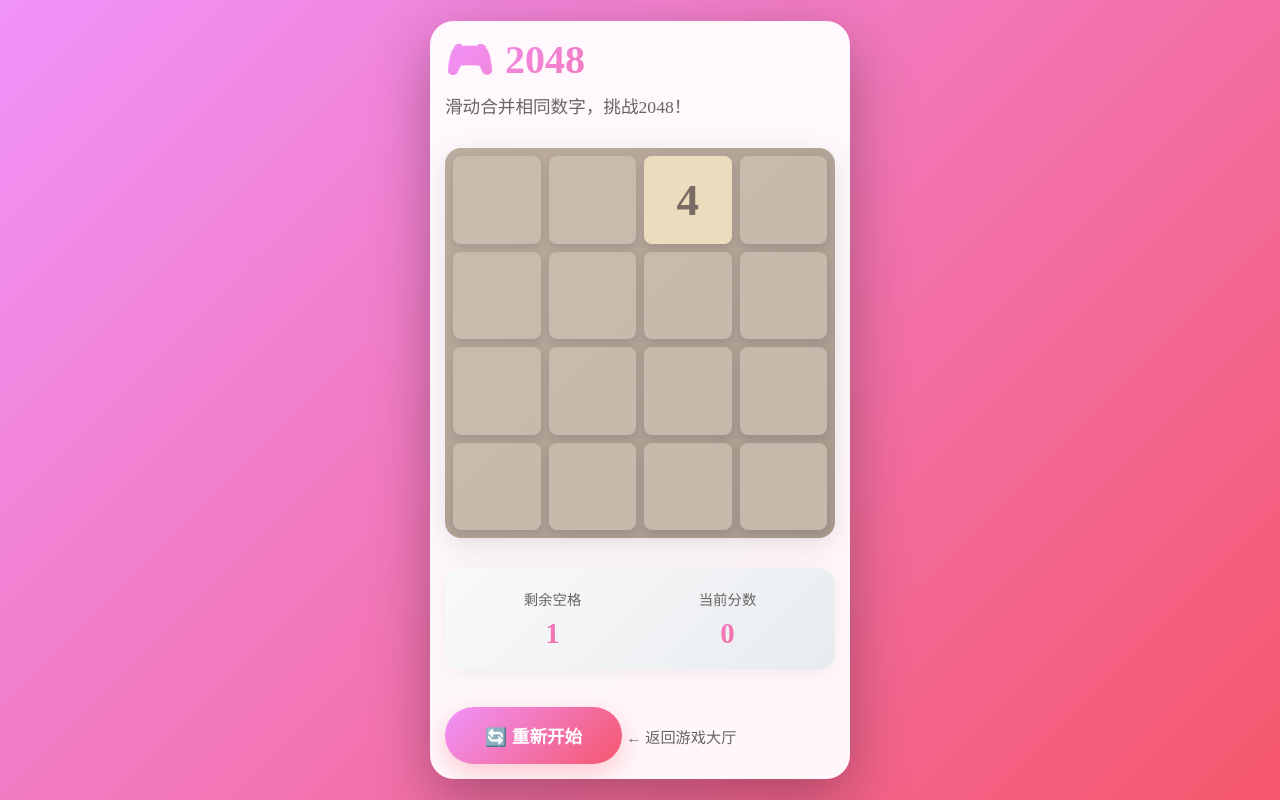
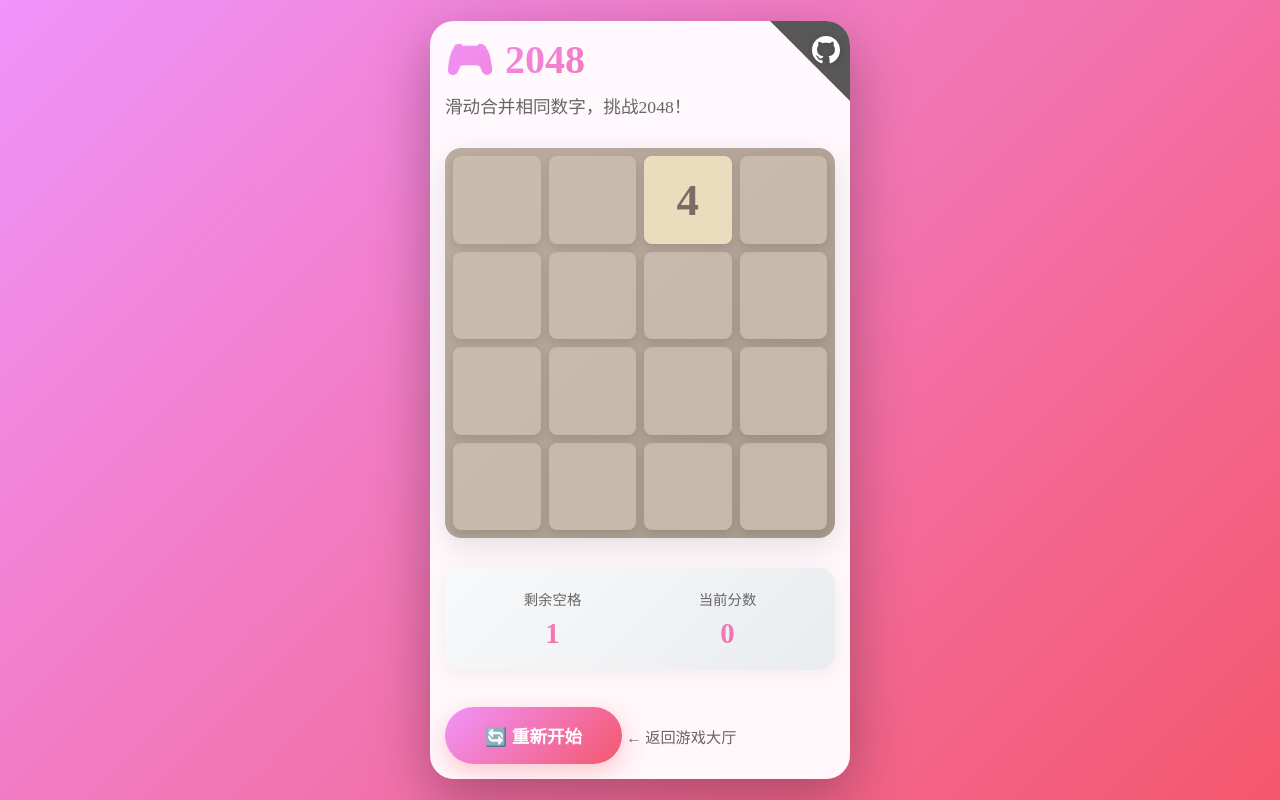
Before and after one commit to forfindo/easy-game, a website: page src/2048/index.html in a window 1280 px wide. Drawn offline with Linux system fonts and the light colour scheme.

Commit message:
feat: add project link

```diff
--- a/src/2048/index.html
+++ b/src/2048/index.html
@@ -145,6 +145,12 @@
 
 <body>
 <div class="container">
+    <a href="https://github.com/forfindo/easy-game" class="github-link" target="_blank" title="查看GitHub项目">
+        <svg xmlns="http://www.w3.org/2000/svg" viewBox="0 0 24 24" fill="currentColor">
+            <path d="M12 0c-6.626 0-12 5.373-12 12 0 5.302 3.438 9.8 8.207 11.387.599.111.793-.261.793-.577v-2.234c-3.338.726-4.033-1.416-4.033-1.416-.546-1.387-1.333-1.756-1.333-1.756-1.089-.745.083-.729.083-.729 1.205.084 1.839 1.237 1.839 1.237 1.07 1.834 2.807 1.304 3.492.997.107-.775.418-1.305.762-1.604-2.665-.305-5.467-1.334-5.467-5.931 0-1.311.469-2.381 1.236-3.221-.124-.303-.535-1.524.117-3.176 0 0 1.008-.322 3.301 1.23.957-.266 1.983-.399 3.003-.404 1.02.005 2.047.138 3.006.404 2.291-1.552 3.297-1.23 3.297-1.23.653 1.653.242 2.874.118 3.176.77.84 1.235 1.911 1.235 3.221 0 4.609-2.807 5.624-5.479 5.921.43.372.823 1.102.823 2.222v3.293c0 .319.192.694.801.576 4.765-1.589 8.199-6.086 8.199-11.386 0-6.627-5.373-12-12-12z"/>
+        </svg>
+    </a>
+
     <div class="game-header">
         <h1>🎮 2048</h1>
         <p>滑动合并相同数字，挑战2048！</p>
--- a/src/assets/css/common.css
+++ b/src/assets/css/common.css
@@ -21,6 +21,48 @@
     overflow: hidden;
 }
 
+.github-link {
+    position: absolute;
+    top: 0;
+    right: 0;
+    width: 0;
+    height: 0;
+    border-top: 80px solid rgba(51, 51, 51, 0.9);
+    border-left: 80px solid transparent;
+    z-index: 100;
+    opacity: 0.9;
+    transition: all 0.3s ease;
+    cursor: pointer;
+}
+
+.github-link:hover {
+    opacity: 1;
+    border-top-color: #333;
+    filter: drop-shadow(0 6px 16px rgba(0, 0, 0, 0.4));
+    transform: scale(1.05);
+}
+
+.github-link:active {
+    border-top-color: #222;
+    transform: scale(0.98);
+}
+
+.github-link svg {
+    position: absolute;
+    top: -65px;
+    right: 10px;
+    width: 28px;
+    height: 28px;
+    fill: #fff;
+    transition: all 0.3s ease;
+    filter: drop-shadow(0 2px 4px rgba(0, 0, 0, 0.3));
+}
+
+.github-link:hover svg {
+    fill: #fff;
+    transform: scale(1.1);
+}
+
 a {
     text-decoration: none;
     color: inherit;
```
Also changed, not shown: AGENTS.md (+16 -1 lines), src/color-difference/index.html (+6 -0 lines), src/index.html (+6 -0 lines), src/sudoku/index.html (+6 -0 lines).
